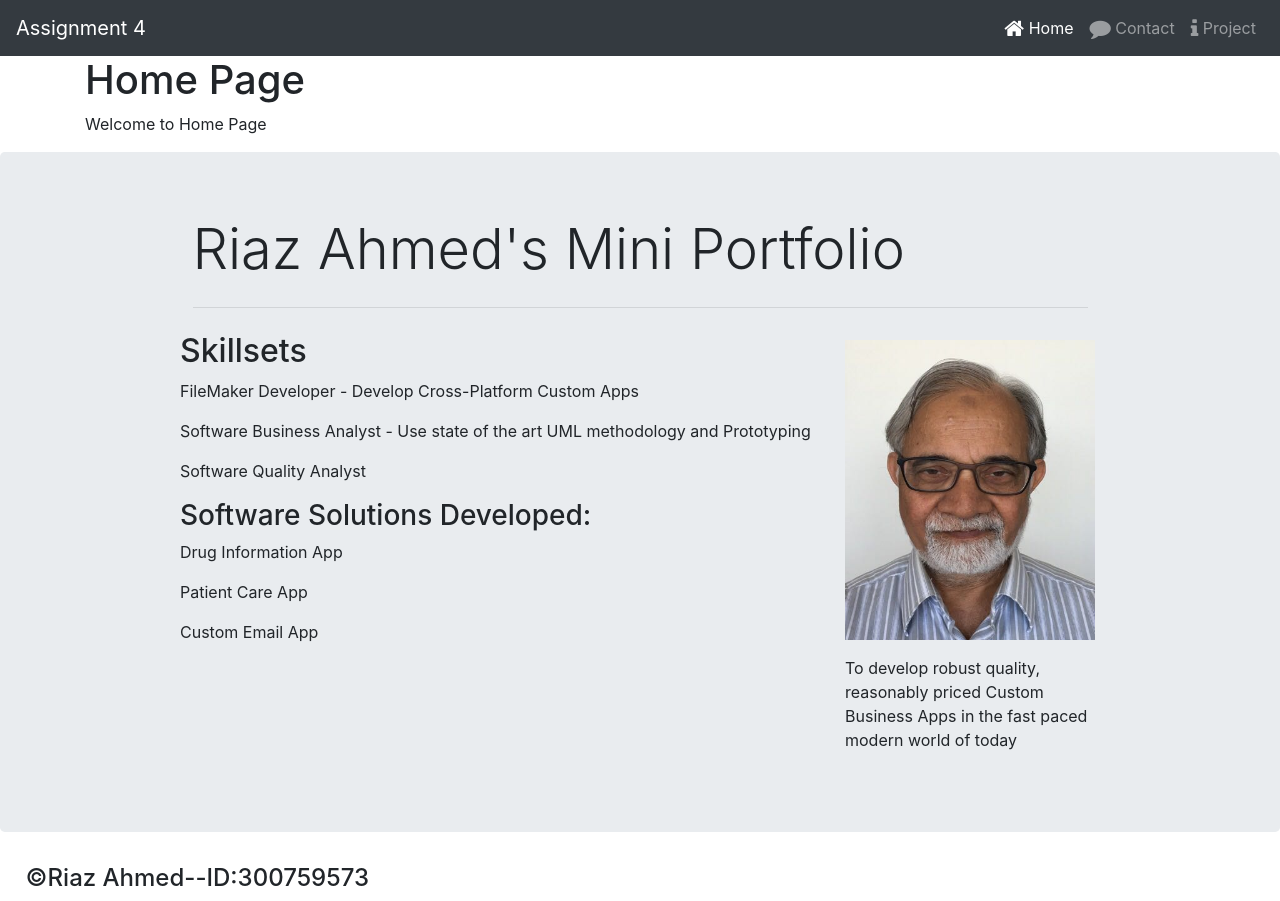
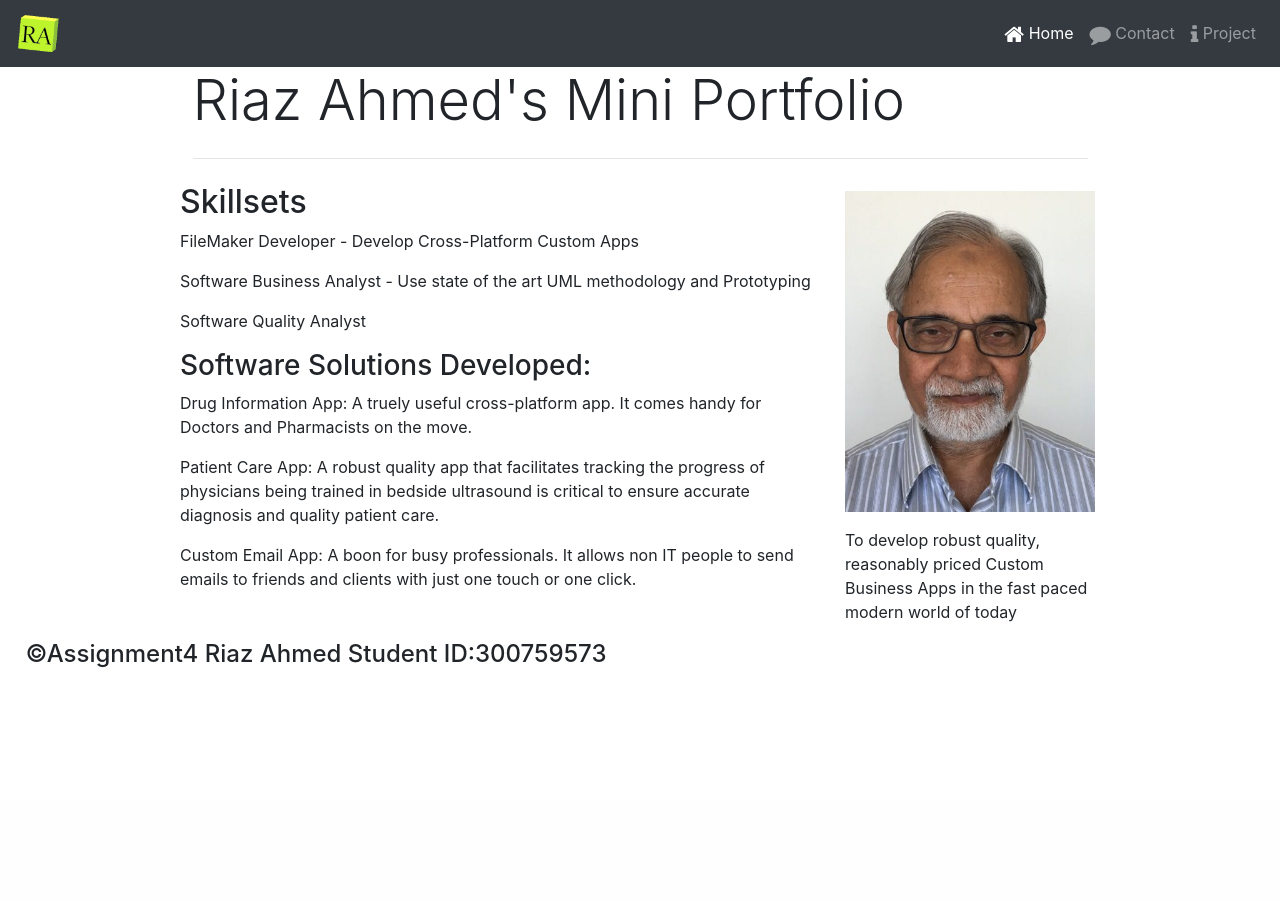
Before and after one commit to riazahmedsg/Assignment4-300759573, a Node server app: page / in a window 1280 px wide. After the commit the page ends 667 px from the top, so only its background shows below. Run offline with Node 20, Linux system fonts and the light colour scheme; some libraries are stand-ins or nearby versions.

Commit message:
comments added

```diff
--- a/public/content/app.css
+++ b/public/content/app.css
@@ -1 +1,5 @@
-/* Custom CSS goes here */
+/* File name:           app.js
+Student name:           Riaz Ahmed
+Student Number          300759573
+web site name:          Assignment4-300759573
+file description:       contains Custom CSS      */
--- a/views/content/index.ejs
+++ b/views/content/index.ejs
@@ -1,11 +1,10 @@
+<!--File name:           index.ejs
+Student name:           Riaz Ahmed
+Student Number          300759573
+web site name:          Assignment4-300759573
+file description:       contains ejs template -->
+<!-- Bio Form -->
 <%- include ../partials/header.ejs %>
-<div class="container">
-    <h1><%= title %></h1>
-    <p>Welcome to <%= title %></p>
-  </div>
-<!-- Jumbotron -->
-<div class="jumbotron">
-
     <div class="container">
       <div class="col-md-10 offset-md-1">
         <!-- <h1 class="display-4">Riaz Ahmed's Mini Portfolio </h1> -->
@@ -40,13 +39,13 @@
             <h3 id="swsd"> Software Solutions Developed:</h3>
             <!-- <h3>Software Solutions Developed:</h3> -->
 
-          <p id="solution1">Drug Information App</p>
+            <p id="solution1">Drug Information App: A truely useful cross-platform app. It comes handy for Doctors and Pharmacists on the move.</p>
             <!-- <p>Drug Information App</p> -->
 
-          <p id="solution2">Patient Care App</p>
+            <p id="solution2">Patient Care App: A robust quality app that facilitates tracking the progress of physicians being trained in bedside ultrasound is critical to ensure accurate diagnosis and quality patient care.</p>
             <!-- <p>Patient Care App</p> -->
 
-          <p id="solution3">Custom Email App</p>
+            <p id="solution3">Custom Email App: A boon for busy professionals. It allows non IT people to send emails to friends and clients with just one touch or one click.</p>
             <!-- <p>Custom Email App</p> -->
 
 
@@ -57,7 +56,7 @@
         <div class="col-md-3">
           <h2></h2>
           <p>
-          <img src="/assets/images/RiazAhmed.jpeg" title="Riaz Ahmed Photo" width="250" height="300">
+            <img src="/assets/images/RiazAhmed.jpeg" class="img-fluid" title="Riaz Ahmed Photo" width="250" height="300">
           </p>
           <!-- <p>Mission: To develop robust quality, reasonably priced Custom Business Apps in the fast paced modern world of today </p> -->
           <p id="mission">To develop robust quality, reasonably priced Custom Business Apps in the fast paced modern world of today</p>
--- a/views/partials/footer.ejs
+++ b/views/partials/footer.ejs
@@ -1,8 +1,13 @@
 
+<!--File name:           footer.ejs
+Student name:           Riaz Ahmed
+Student Number          300759573
+web site name:          Assignment4-300759573
+file description:       contains ejs template Code -->
 <script src="/jquery/dist/jquery.min.js"></script>
 <script src="/bootstrap/dist/js/bootstrap.bundle.min.js"></scrip/t>
 <script src="/scripts/app.js"></script>
-<h4> &nbsp;&nbsp;&nbsp; &copy;Riaz Ahmed--ID:300759573 </h4>
+<h4> &nbsp;&nbsp;&nbsp; &copy;Assignment4 Riaz Ahmed Student ID:300759573 </h4>
 
 
  </body>
--- a/views/partials/header.ejs
+++ b/views/partials/header.ejs
@@ -1,3 +1,8 @@
+<!--File name:           footer.ejs
+Student name:           Riaz Ahmed
+Student Number          300759573
+web site name:          Assignment4-300759573
+file description:       contains ejs template Code -->
 <!DOCTYPE html>
 <html lang="en">
 
@@ -17,7 +22,7 @@
 <body>
   <header>
     <nav class="navbar navbar-expand-lg navbar-dark bg-dark">
-      <a class="navbar-brand" href="/">Assignment 4</a>
+      <a class="navbar-brand" href="/"> <img src="/assets/images/logoRiaz.png" class="img-fluid" title="Riaz Ahmed Photo" width="45" height="45"> </a>
       <button class="navbar-toggler" type="button" data-toggle="collapse" data-target="#navbarSupportedContent" aria-controls="navbarSupportedContent"
         aria-expanded="false" aria-label="Toggle navigation">
         <span class="navbar-toggler-icon"></span>
```
Also changed, not shown: views/content/contact.ejs (+6 -1 lines), views/content/project.ejs (+11 -4 lines). Lines whose indentation alone changed are shown as unchanged.
